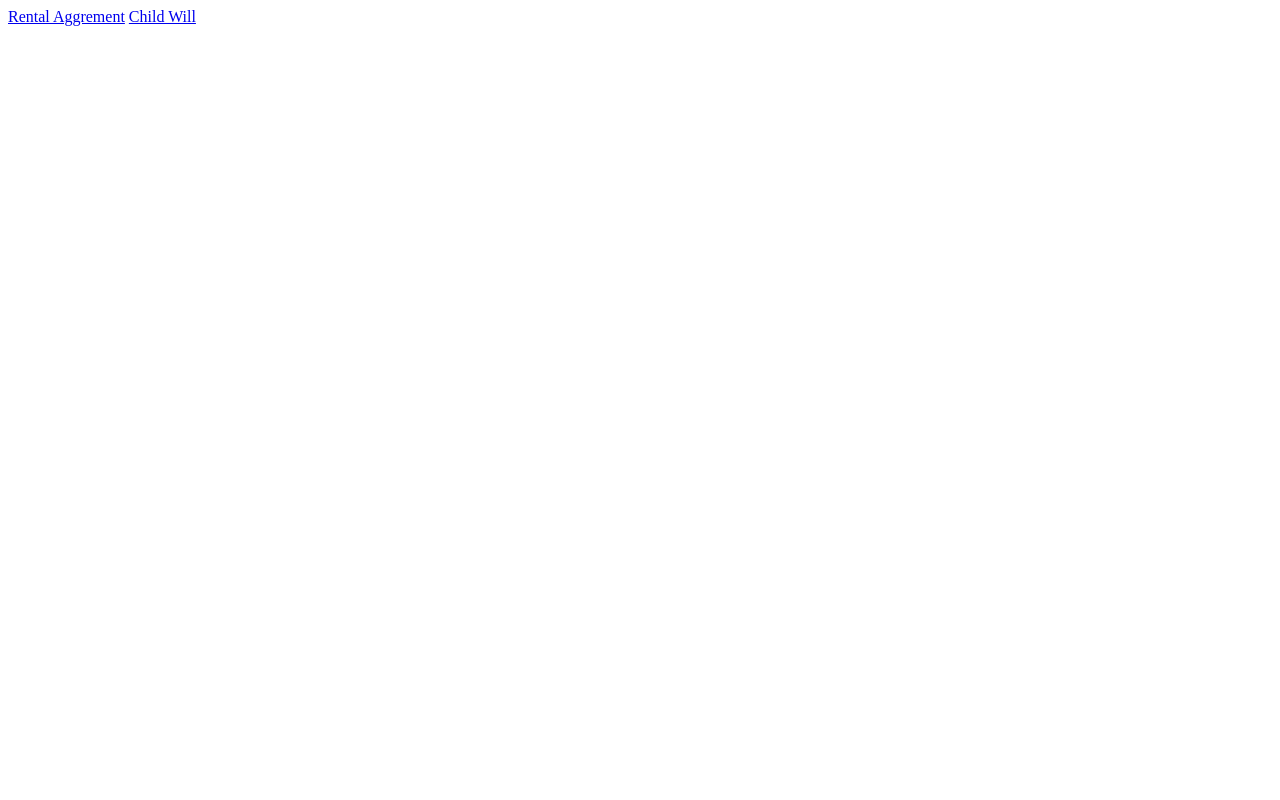
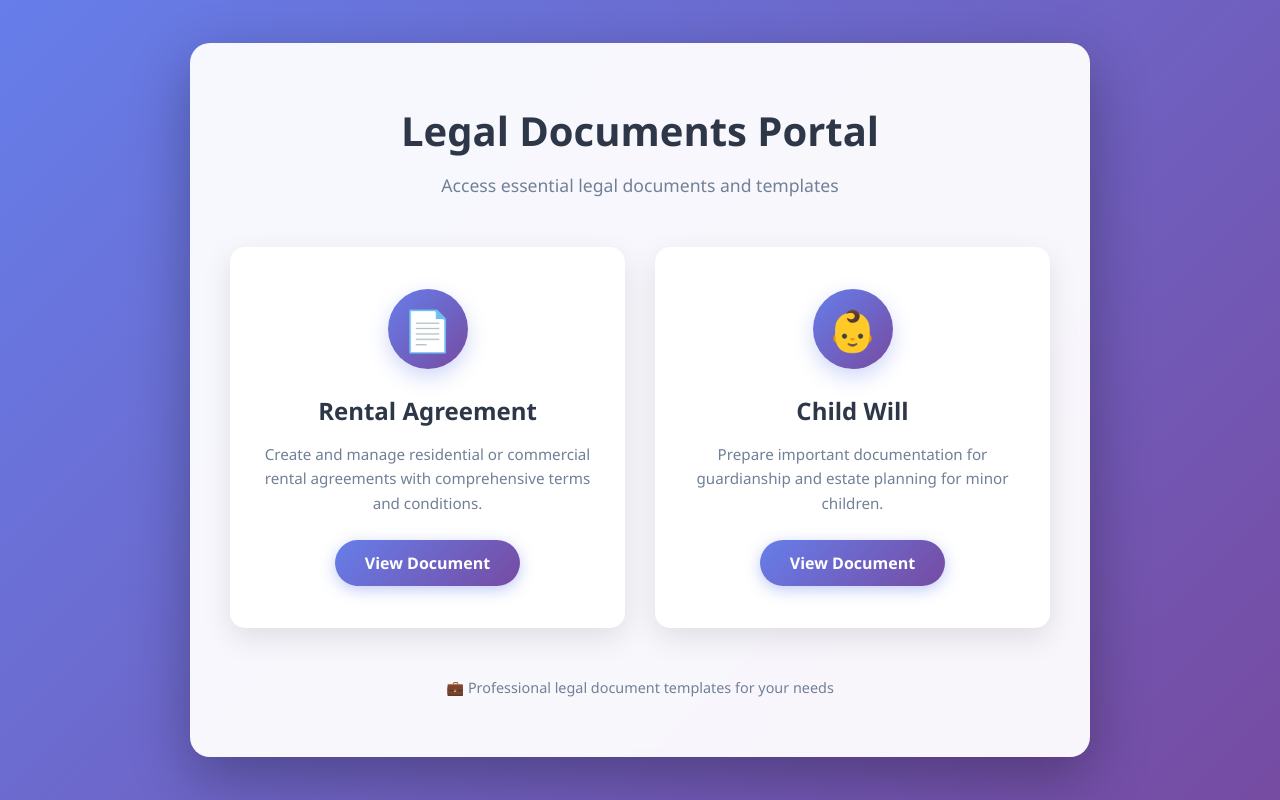
Before and after one commit to chandrasmailbox/templates, a plain HTML site: page index.html in a window 1280 px wide. Drawn offline with Linux system fonts and the light colour scheme.

Commit message:
Update index.html

```diff
--- a/index.html
+++ b/index.html
@@ -1,2 +1,165 @@
-<a href="./rental-agreement.html">Rental Aggrement</a>
-<a href="./child-will.html">Child Will</a>
+<!DOCTYPE html>
+<html lang="en">
+<head>
+    <meta charset="UTF-8">
+    <meta name="viewport" content="width=device-width, initial-scale=1.0">
+    <title>Legal Documents Portal</title>
+    <style>
+        * {
+            margin: 0;
+            padding: 0;
+            box-sizing: border-box;
+        }
+
+        body {
+            font-family: 'Segoe UI', Tahoma, Geneva, Verdana, sans-serif;
+            min-height: 100vh;
+            background: linear-gradient(135deg, #667eea 0%, #764ba2 100%);
+            display: flex;
+            align-items: center;
+            justify-content: center;
+            padding: 20px;
+        }
+
+        .container {
+            max-width: 900px;
+            width: 100%;
+            background: rgba(255, 255, 255, 0.95);
+            border-radius: 20px;
+            padding: 60px 40px;
+            box-shadow: 0 20px 60px rgba(0, 0, 0, 0.3);
+            backdrop-filter: blur(10px);
+        }
+
+        h1 {
+            text-align: center;
+            color: #2d3748;
+            font-size: 2.5em;
+            margin-bottom: 15px;
+            font-weight: 700;
+        }
+
+        .subtitle {
+            text-align: center;
+            color: #718096;
+            font-size: 1.1em;
+            margin-bottom: 50px;
+        }
+
+        .cards {
+            display: grid;
+            grid-template-columns: repeat(auto-fit, minmax(300px, 1fr));
+            gap: 30px;
+            margin-top: 40px;
+        }
+
+        .card {
+            background: white;
+            border-radius: 15px;
+            padding: 40px 30px;
+            text-align: center;
+            box-shadow: 0 10px 30px rgba(0, 0, 0, 0.1);
+            transition: all 0.3s ease;
+            border: 2px solid transparent;
+        }
+
+        .card:hover {
+            transform: translateY(-10px);
+            box-shadow: 0 15px 40px rgba(0, 0, 0, 0.2);
+            border-color: #667eea;
+        }
+
+        .card-icon {
+            width: 80px;
+            height: 80px;
+            margin: 0 auto 25px;
+            background: linear-gradient(135deg, #667eea 0%, #764ba2 100%);
+            border-radius: 50%;
+            display: flex;
+            align-items: center;
+            justify-content: center;
+            font-size: 2.5em;
+            color: white;
+            box-shadow: 0 8px 20px rgba(102, 126, 234, 0.3);
+        }
+
+        .card h2 {
+            color: #2d3748;
+            font-size: 1.5em;
+            margin-bottom: 15px;
+            font-weight: 600;
+        }
+
+        .card p {
+            color: #718096;
+            line-height: 1.6;
+            margin-bottom: 25px;
+            font-size: 0.95em;
+        }
+
+        .card a {
+            display: inline-block;
+            padding: 12px 30px;
+            background: linear-gradient(135deg, #667eea 0%, #764ba2 100%);
+            color: white;
+            text-decoration: none;
+            border-radius: 25px;
+            font-weight: 600;
+            transition: all 0.3s ease;
+            box-shadow: 0 4px 15px rgba(102, 126, 234, 0.4);
+        }
+
+        .card a:hover {
+            transform: scale(1.05);
+            box-shadow: 0 6px 20px rgba(102, 126, 234, 0.6);
+        }
+
+        .footer {
+            text-align: center;
+            margin-top: 50px;
+            color: #718096;
+            font-size: 0.9em;
+        }
+
+        @media (max-width: 768px) {
+            .container {
+                padding: 40px 25px;
+            }
+
+            h1 {
+                font-size: 2em;
+            }
+
+            .cards {
+                grid-template-columns: 1fr;
+            }
+        }
+    </style>
+</head>
+<body>
+    <div class="container">
+        <h1>Legal Documents Portal</h1>
+        <p class="subtitle">Access essential legal documents and templates</p>
+
+        <div class="cards">
+            <div class="card">
+                <div class="card-icon">📄</div>
+                <h2>Rental Agreement</h2>
+                <p>Create and manage residential or commercial rental agreements with comprehensive terms and conditions.</p>
+                <a href="./rental-agreement.html">View Document</a>
+            </div>
+
+            <div class="card">
+                <div class="card-icon">👶</div>
+                <h2>Child Will</h2>
+                <p>Prepare important documentation for guardianship and estate planning for minor children.</p>
+                <a href="./child-will.html">View Document</a>
+            </div>
+        </div>
+
+        <div class="footer">
+            <p>💼 Professional legal document templates for your needs</p>
+        </div>
+    </div>
+</body>
+</html>
```
